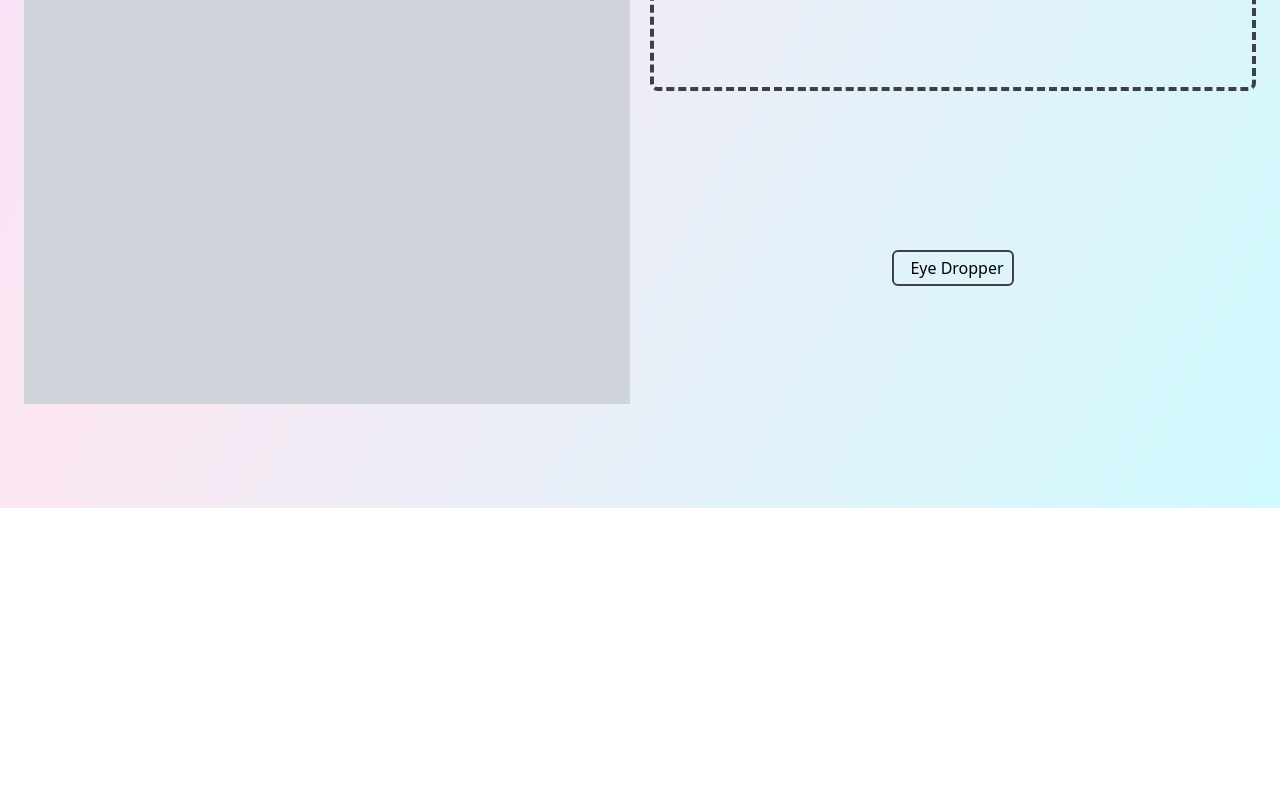
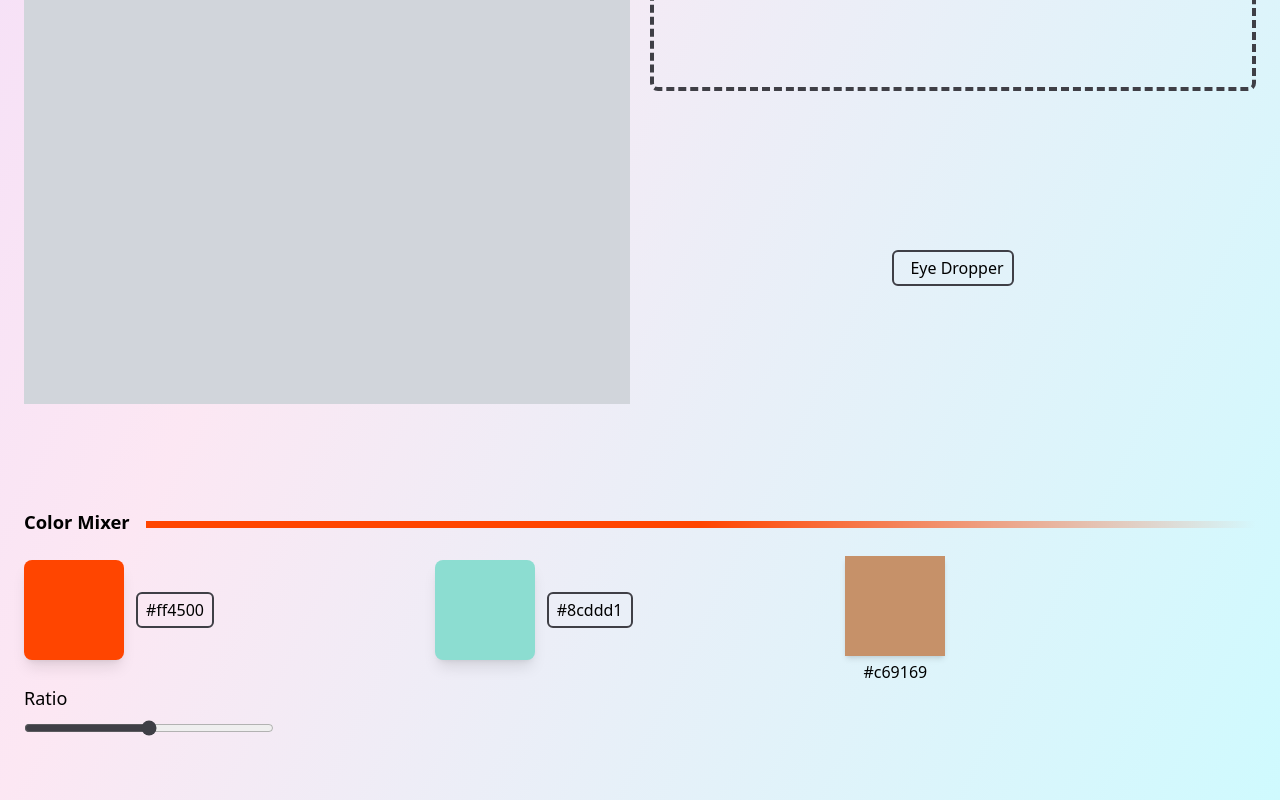
Before and after one commit to sina-byn/all-things-colors, a Next.js app: page / in a window 1280 px wide. Shown: the part 1829-2629 px from the top of the page. Before the commit the page ends 2337 px from the top, so only its background shows below. Built offline with nearby package versions, Linux system fonts and the light colour scheme.

Commit message:
color mixer section added

```diff
--- a/components/ColorInput.tsx
+++ b/components/ColorInput.tsx
@@ -10,7 +10,7 @@ import readMessage from '../data/readMessage';
 interface ColorInputProps {
   value: string;
   className?: string;
-  setValue: Dispatch<SetStateAction<string>>;
+  setValue: Dispatch<SetStateAction<string>> | Function;
 }
 
 const ColorInput: FC<ColorInputProps> = ({ value, setValue, className }) => {
--- a/components/Navbar.tsx
+++ b/components/Navbar.tsx
@@ -73,6 +73,15 @@ const Navbar: FC = () => {
             Image Palette
           </Button>
         </li>
+        <li>
+          <Button
+            onClick={clickHandler}
+            data-section-id='color-mixer-section'
+            className={navButtonClassName}
+          >
+            Color Mixer
+          </Button>
+        </li>
       </ul>
     </nav>
   );
--- /dev/null
+++ b/components/RangeInput.tsx
@@ -0,0 +1,23 @@
+import { FC, Dispatch, SetStateAction, ChangeEvent } from 'react';
+
+interface RangeInputProps {
+  title: string;
+  value: number;
+  setValue: Function;
+}
+
+const RangeInput: FC<RangeInputProps> = ({ title, value, setValue }) => {
+    const changeHandler = (e: ChangeEvent) => {
+        const input = e.target as HTMLInputElement;
+        const { value } = input;
+        setValue(value);
+    };
+  return (
+    <div className='range-input flex flex-col gap-y-2'>
+      <label className='font-medium text-lg'>{title}</label>
+      <input type='range' value={value} onChange={changeHandler} className='accent-zinc-700 max-w-[250px]' />
+    </div>
+  );
+};
+
+export default RangeInput;
--- a/pages/index.tsx
+++ b/pages/index.tsx
@@ -11,6 +11,7 @@ import ColorInput from '../components/ColorInput';
 import Button from '../components/Button';
 import PaletteCard from '../components/PaletteCard';
 import ImageInput from '../components/ImageInput';
+import RangeInput from '../components/RangeInput';
 const ToastNotification = dynamic(
   () => import('../components/ToastNotification'),
   { ssr: false }
@@ -25,12 +26,13 @@ import {
   generatePaletteFromColor,
 } from '../utils/palette-generation';
 import { hexToRgb, toHexString } from '../utils/color-conversion';
+import { generateMixedColor } from '../utils/color-generation';
 
 // * data
 import GRADIENTS_DATA from '../data/gradients.json';
 
 // * interfaces
-import { RgbObject, ImagePalette, Palette } from '../utils/interfaces';
+import { RgbObject, ImagePalette, Palette, MixData } from '../utils/interfaces';
 
 const Home: NextPage = () => {
   const { notifs } = useContext(AppCtx)!;
@@ -41,8 +43,23 @@ const Home: NextPage = () => {
     mainColors: [],
     complementaryColors: [],
   });
+  const [mixData, setMixData] = useState<MixData>({
+    mixedColor: '',
+    color_1: '#ff4500',
+    color_2: '#8cddd1',
+    ratio: 50,
+  });
 
-  useEffect(() => generatePalette(setPalette), []);
+  useEffect(() => {
+    generatePalette(setPalette);
+  }, []);
+
+  useEffect(() => {
+    setMixData(prev => ({
+      ...prev,
+      mixedColor: generateMixedColor(prev),
+    }));
+  }, [mixData.color_1, mixData.color_2, mixData.ratio]);
 
   return (
     <>
@@ -142,6 +159,33 @@ const Home: NextPage = () => {
             )}
           </section>
         </section>
+        <SectionHeader title='Color Mixer' />
+        <section className='color-mixer-section grid xs:grid-cols-2 md:grid-cols-3 mb-16 mx-auto'>
+          <ColorInput
+            value={mixData.color_1}
+            setValue={value =>
+              setMixData(prev => ({ ...prev, color_1: value } as MixData))
+            }
+          />
+          <ColorInput
+            value={mixData.color_2}
+            setValue={value =>
+              setMixData(prev => ({ ...prev, color_2: value } as MixData))
+            }
+          />
+          {mixData.mixedColor.length > 0 && (
+            <div className='card-wrap w-[100px]'>
+              <ColorCard color={mixData.mixedColor} />
+            </div>
+          )}
+          <RangeInput
+            title='Ratio'
+            value={mixData.ratio}
+            setValue={(value: string) =>
+              setMixData(prev => ({ ...prev, ratio: +value } as MixData))
+            }
+          />
+        </section>
         {notifs &&
           notifs.map((notif, idx) => (
             <ToastNotification key={idx} message={notif} />
--- a/utils/color-generation.ts
+++ b/utils/color-generation.ts
@@ -2,7 +2,7 @@
 import { hexToRgb, rgbToHex } from './color-conversion';
 
 // * interfaces
-import type { RgbObject } from './interfaces';
+import type { RgbObject, MixData } from './interfaces';
 
 const generateRandomHexChunk = () => {
   const chunk = Math.floor(Math.random() * 256).toString(16);
@@ -52,9 +52,25 @@ const generateComplementeryColor = (hex: string) => {
   );
 };
 
+
+const generateMixedColor = (data: MixData) => {
+  const { color_1, color_2, ratio } = data;
+  const {r: r_1, g: g_1, b: b_1} = hexToRgb(color_1);
+  const {r: r_2, g: g_2, b: b_2} = hexToRgb(color_2);
+
+  const mixedColor = {
+    r: Math.round(((r_1 - r_2) * ratio / 100) + r_2),
+    g: Math.round(((g_1 - g_2) * ratio / 100) + g_2),
+    b: Math.round(((b_1 - b_2) * ratio / 100) + b_2)
+  };
+
+  return rgbToHex(mixedColor);
+};
+
 export {
   generateTint,
   generateShade,
   generateRandomHex,
+  generateMixedColor,
   generateComplementeryColor
 };
```
Also changed, not shown: utils/interfaces.ts (+15 -1 lines).
